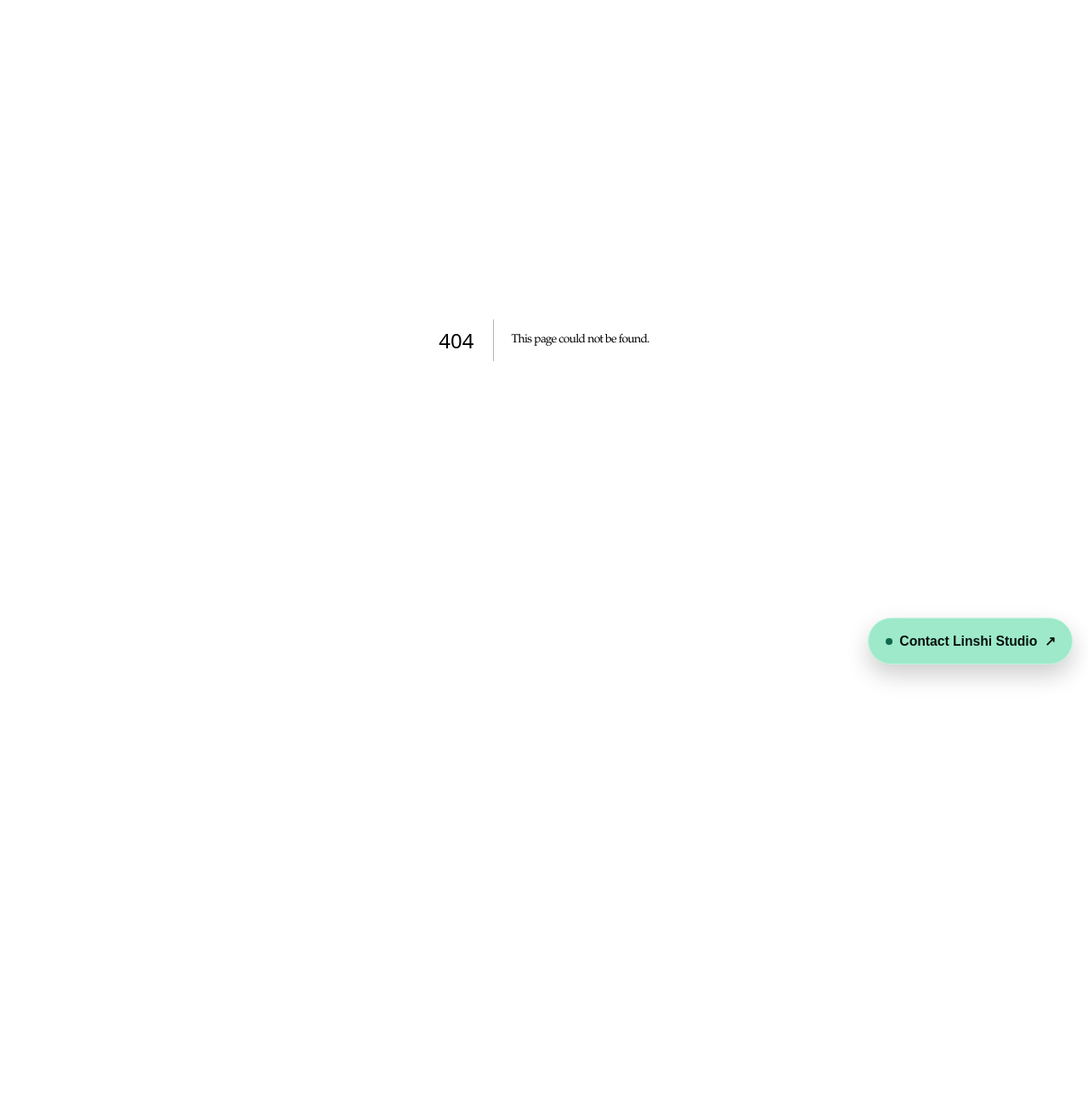
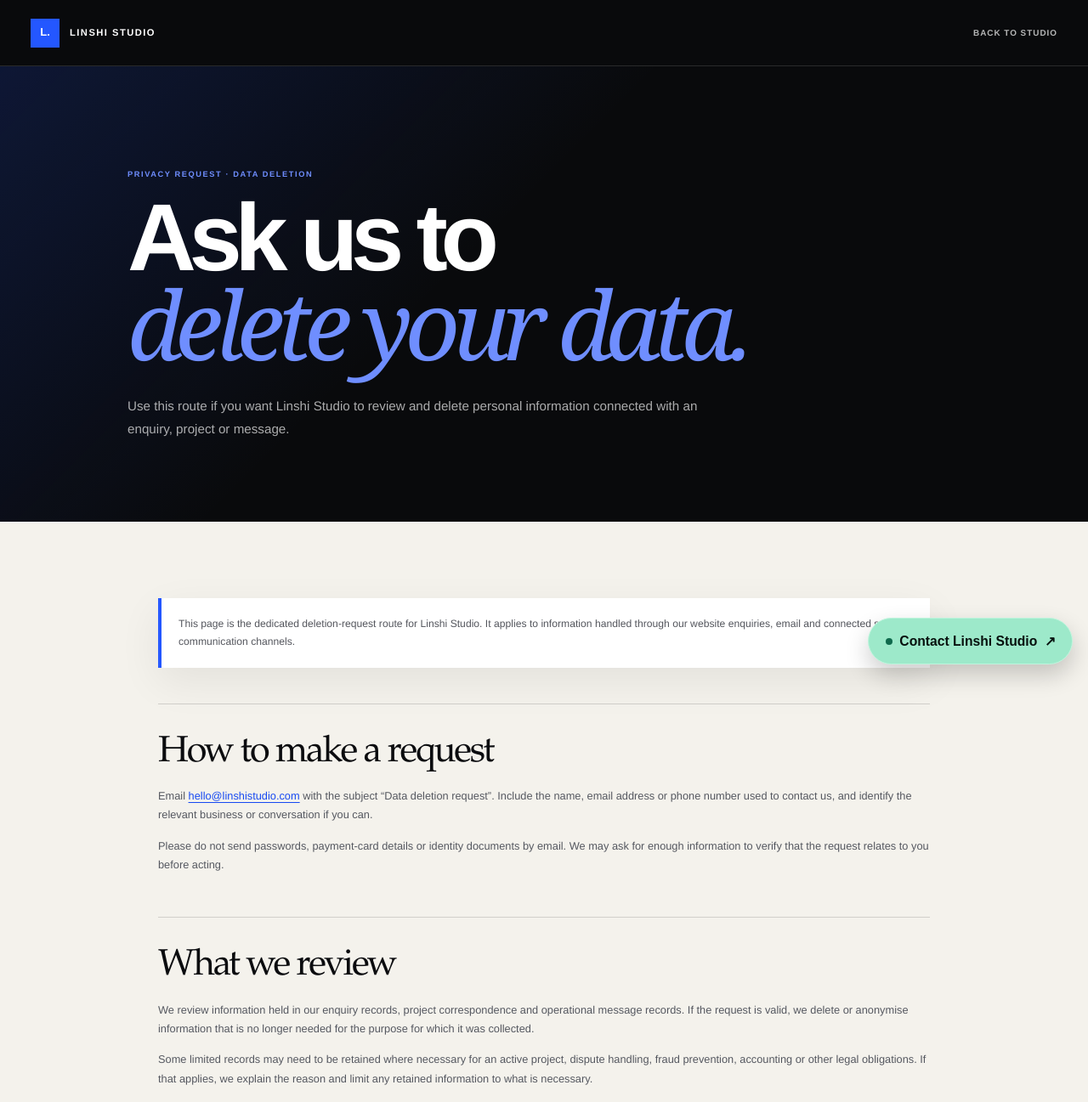
Before and after one commit to linshi156217-bot/linshi156217-bot.github.io, a Next.js app: page /data-deletion in a window 1280 px wide. Before the commit this address had no page. Shown: the top 1297 px of the page at 85% size. Before the commit the page ends 800 px from the top, so only its background shows below. Built offline with nearby package versions, Linux system fonts and the light colour scheme.

Commit message:
Add public service and data deletion pages (#53)
Co-authored-by: Shi Lin <hello@linshistudio.com>

```diff
--- /dev/null
+++ b/app/data-deletion/page.jsx
@@ -0,0 +1,68 @@
+import styles from "../legal.module.css";
+
+export const metadata = {
+  title: "Data deletion request",
+  description: "How to ask Linshi Studio to delete personal information.",
+  alternates: { canonical: "/data-deletion/" },
+};
+
+const email = "hello@linshistudio.com";
+
+export default function DataDeletionPage() {
+  return (
+    <main className={styles.page}>
+      <header className={styles.header}>
+        <a className={styles.brand} href="/"><span className={styles.mark}>L.</span>Linshi Studio</a>
+        <a className={styles.back} href="/">Back to studio</a>
+      </header>
+
+      <section className={styles.hero}>
+        <div className={styles.heroInner}>
+          <p className={styles.eyebrow}>Privacy request · Data deletion</p>
+          <h1>Ask us to<br /><em>delete your data.</em></h1>
+          <p className={styles.heroLead}>Use this route if you want Linshi Studio to review and delete personal information connected with an enquiry, project or message.</p>
+        </div>
+      </section>
+
+      <div className={styles.content}>
+        <p className={styles.notice}>This page is the dedicated deletion-request route for Linshi Studio. It applies to information handled through our website enquiries, email and connected social communication channels.</p>
+
+        <section className={styles.section}>
+          <h2>How to make a request</h2>
+          <p>Email <a href={`mailto:${email}?subject=Data%20deletion%20request`}>{email}</a> with the subject “Data deletion request”. Include the name, email address or phone number used to contact us, and identify the relevant business or conversation if you can.</p>
+          <p>Please do not send passwords, payment-card details or identity documents by email. We may ask for enough information to verify that the request relates to you before acting.</p>
+        </section>
+
+        <section className={styles.section}>
+          <h2>What we review</h2>
+          <p>We review information held in our enquiry records, project correspondence and operational message records. If the request is valid, we delete or anonymise information that is no longer needed for the purpose for which it was collected.</p>
+          <p>Some limited records may need to be retained where necessary for an active project, dispute handling, fraud prevention, accounting or other legal obligations. If that applies, we explain the reason and limit any retained information to what is necessary.</p>
+        </section>
+
+        <section className={styles.section}>
+          <h2>Third-party platforms</h2>
+          <p>If you contacted us through Facebook, Instagram, WhatsApp, email or another platform, that platform may also keep its own copy of the conversation. A request to Linshi Studio does not delete information controlled by that platform; you can use its own privacy controls for that part.</p>
+        </section>
+
+        <section className={styles.section}>
+          <h2>Need access or a correction instead?</h2>
+          <p>Use the same email address and state whether you want access to your information, a correction, marketing withdrawal or deletion. See our <a href="/privacy/">privacy policy</a> for the wider explanation of how enquiry information is handled.</p>
+        </section>
+
+        <a className={styles.cta} href={`mailto:${email}?subject=Data%20deletion%20request`}>
+          <span><small>Start a deletion request</small><strong>{email}</strong></span>
+          <b aria-hidden="true">↗</b>
+        </a>
+      </div>
+
+      <footer className={styles.footer}>
+        <div className={styles.footerInner}>
+          <span>© 2026 Linshi Studio</span>
+          <a href="/privacy/">Privacy</a>
+          <a href="/terms/">Service terms</a>
+          <a href="/project-guide/">Project guide</a>
+        </div>
+      </footer>
+    </main>
+  );
+}
--- a/app/privacy/page.jsx
+++ b/app/privacy/page.jsx
@@ -88,6 +88,8 @@
           <a href={whatsappUrl} target="_blank" rel="noreferrer">WhatsApp</a>
           <a href="/project-guide/">Project guide</a>
           <a href="/provider-terms/">Provider terms</a>
+          <a href="/terms/">Service terms</a>
+          <a href="/data-deletion/">Data deletion</a>
         </div>
       </footer>
     </main>
--- a/app/project-guide/page.jsx
+++ b/app/project-guide/page.jsx
@@ -228,6 +228,7 @@
           <a href={whatsappUrl} target="_blank" rel="noreferrer">WhatsApp</a>
           <a href="/privacy/">Privacy</a>
           <a href="/provider-terms/">Provider terms</a>
+          <a href="/terms/">Service terms</a>
         </div>
       </footer>
     </main>
--- a/app/sitemap.js
+++ b/app/sitemap.js
@@ -20,6 +20,8 @@
   ["/the-fox-and-bramble/", "monthly", 0.8],
   ["/privacy/", "yearly", 0.3],
   ["/provider-terms/", "yearly", 0.5],
+  ["/terms/", "yearly", 0.3],
+  ["/data-deletion/", "yearly", 0.3],
 ];
 
 export default function sitemap() {
```
Also changed, not shown: app/terms/page.jsx (added, +79 -0 lines).
